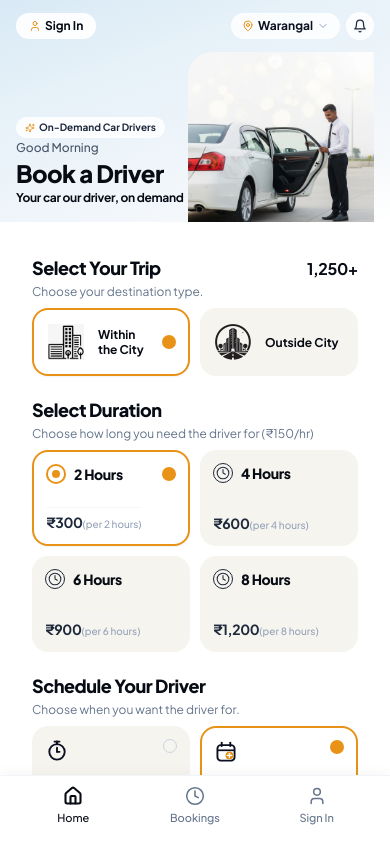
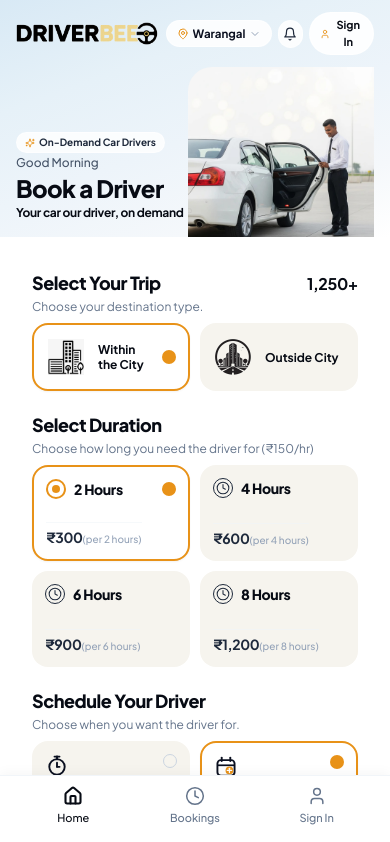
Before and after one commit to sarvexmarketing-hash/driverbeee, a React (Vite) app: page / in a window 390 px wide. Shown: the top 842 px of the page. Built offline with nearby package versions, Linux system fonts and the light colour scheme; no server answers; the database is empty.

Commit message:
Add DriverBee brand logo to mobile/phone view top bar

```diff
--- a/src/components/Hero.tsx
+++ b/src/components/Hero.tsx
@@ -1,6 +1,7 @@
 import React from 'react';
 import { ShieldCheck, HeartHandshake, Clock, Bell, ChevronDown, LogIn, User, MapPin, Sparkles } from 'lucide-react';
 import { useAuth } from '../context/AuthContext';
+import { DriverBeeLogo } from './DriverBeeLogo';
 
 interface HeroProps {
   onQuickBook?: () => void;
@@ -35,47 +36,53 @@ export const Hero: React.FC<HeroProps> = ({
       >
         <div className="relative px-4 pt-3 pb-0">
 
-          {/* Top Row: Auth Button + Bell + Warangal Location Pill */}
+          {/* Top Row: DriverBee Logo + Location Pill + Bell + Auth Button */}
           <div className="flex items-center justify-between gap-2 mb-3">
-            {/* Left side on mobile hero: Auth status */}
-            <div>
+            {/* Left: Official DriverBee Brand Logo */}
+            <div className="flex items-center">
+              <DriverBeeLogo
+                height={26}
+                onClick={() => window.scrollTo({ top: 0, behavior: 'smooth' })}
+              />
+            </div>
+
+            {/* Right: City Selector + Notification Bell + Auth */}
+            <div className="flex items-center gap-1.5">
+              <button
+                onClick={onOpenCitySelector}
+                className="flex items-center gap-1 px-2.5 py-1 bg-white/85 backdrop-blur-xs rounded-full shadow-xs border border-white/60 text-[11.5px] font-bold text-navy-900"
+              >
+                <MapPin className="w-3 h-3 text-bee-600 flex-shrink-0" />
+                <span className="truncate max-w-[85px] sm:max-w-[110px]">{selectedCity.split(',')[0]}</span>
+                <ChevronDown className="w-3 h-3 text-navy-400" />
+              </button>
+
+              <button
+                onClick={onOpenNotifications}
+                className="w-7 h-7 rounded-full bg-white/85 backdrop-blur-xs shadow-xs border border-white/60 flex items-center justify-center text-navy-800"
+                aria-label="Notifications"
+              >
+                <Bell className="w-3.5 h-3.5" />
+              </button>
+
               {user ? (
                 <button
                   onClick={() => onOpenAuth?.('login')}
-                  className="flex items-center gap-1.5 px-2.5 py-1 bg-white/90 rounded-full shadow-xs border border-white/80 text-xs font-bold text-navy-950"
+                  className="flex items-center gap-1 px-2 py-1 bg-white/90 rounded-full shadow-xs border border-white/80 text-[11px] font-bold text-navy-950"
+                  title={profile?.full_name || user.email || ''}
                 >
                   <span className="w-2 h-2 rounded-full bg-emerald-500" />
-                  <span className="truncate max-w-[100px]">{profile?.full_name?.split(' ')[0] || user.email?.split('@')[0]}</span>
+                  <span className="truncate max-w-[65px]">{profile?.full_name?.split(' ')[0] || user.email?.split('@')[0]}</span>
                 </button>
               ) : (
                 <button
                   onClick={() => onOpenAuth?.('login')}
-                  className="flex items-center gap-1 px-3 py-1 bg-white/90 hover:bg-white rounded-full shadow-xs border border-white/80 text-xs font-bold text-navy-950 transition-colors"
+                  className="flex items-center gap-1 px-2.5 py-1 bg-white/90 hover:bg-white rounded-full shadow-xs border border-white/80 text-[11px] font-bold text-navy-950 transition-colors"
                 >
                   <User className="w-3 h-3 text-bee-600" />
                   <span>Sign In</span>
                 </button>
               )}
-            </div>
-
-            {/* Right side on mobile hero: City Selector + Notification Bell */}
-            <div className="flex items-center gap-1.5">
-              <button
-                onClick={onOpenCitySelector}
-                className="flex items-center gap-1 px-2.5 py-1 bg-white/80 backdrop-blur-xs rounded-full shadow-xs border border-white/60 text-xs font-bold text-navy-900"
-              >
-                <MapPin className="w-3 h-3 text-bee-600 flex-shrink-0" />
-                <span className="truncate max-w-[110px]">{selectedCity.split(',')[0]}</span>
-                <ChevronDown className="w-3 h-3 text-navy-400" />
-              </button>
-
-              <button
-                onClick={onOpenNotifications}
-                className="w-7 h-7 rounded-full bg-white/80 backdrop-blur-xs shadow-xs border border-white/60 flex items-center justify-center text-navy-800"
-                aria-label="Notifications"
-              >
-                <Bell className="w-3.5 h-3.5" />
-              </button>
             </div>
           </div>
 
```
